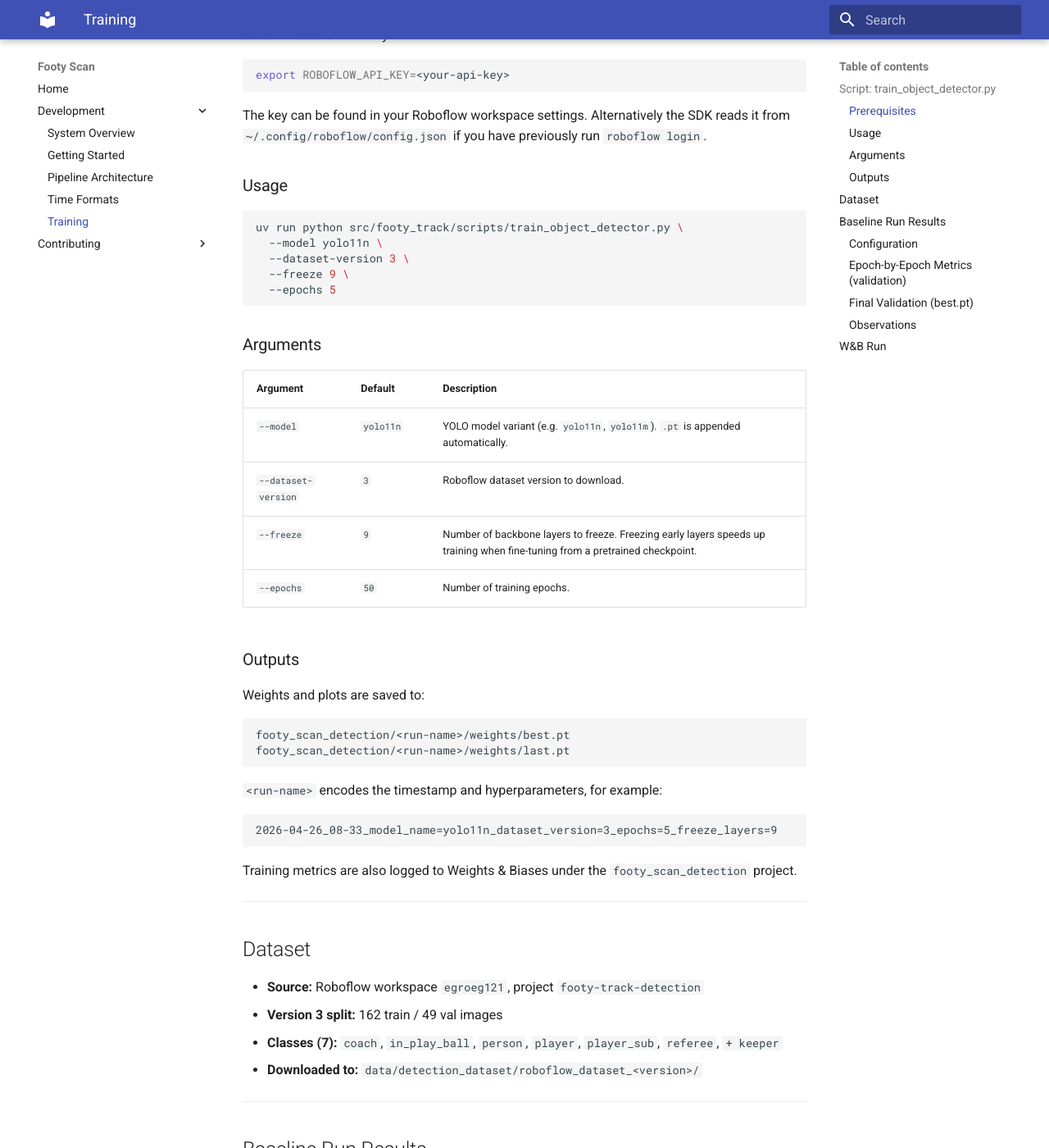
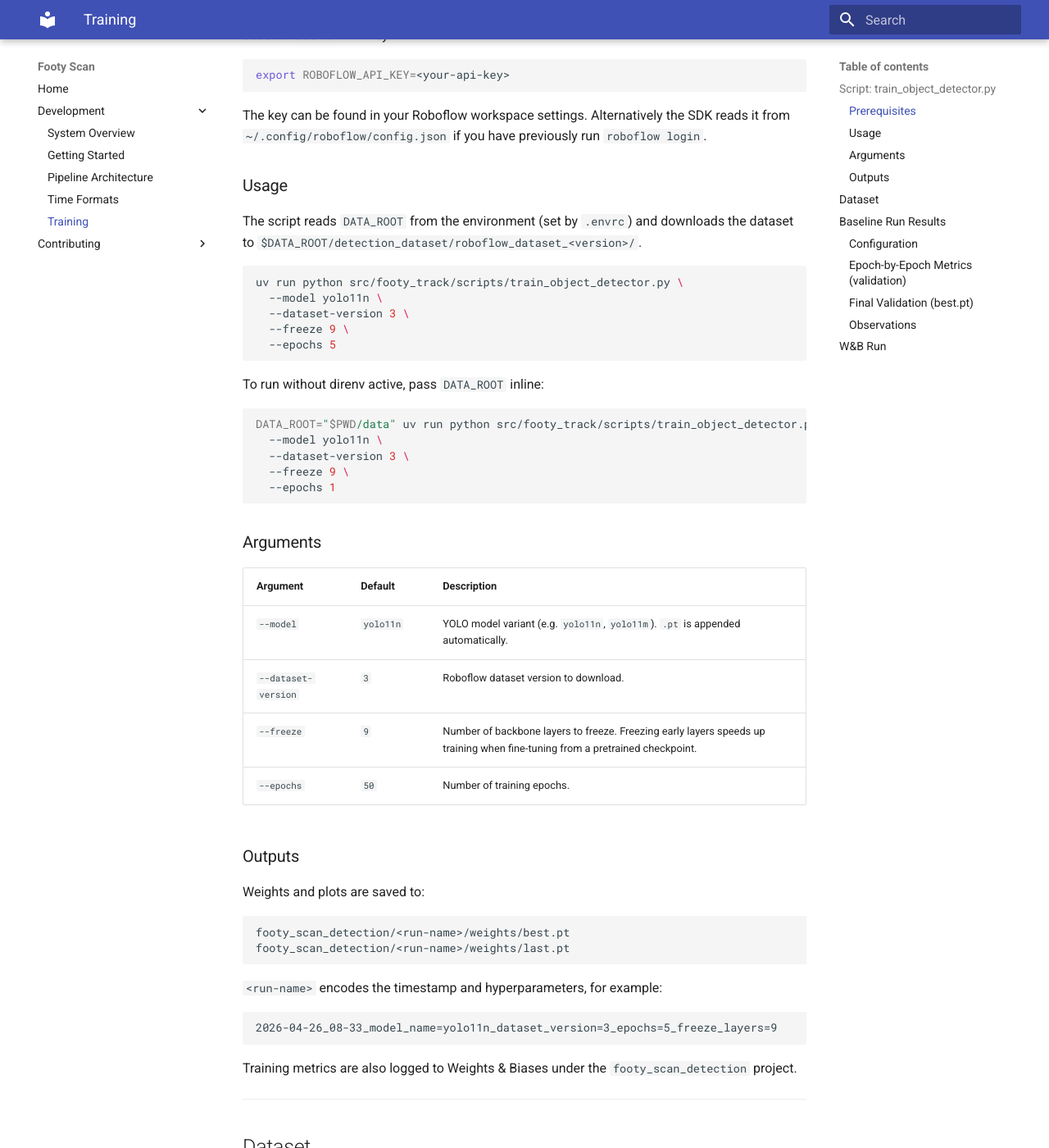
Before and after one commit to egroeg121/footy-track, an MkDocs documentation site: the page built from docs/training.md, in a window 1280 px wide and 1400 px high, scrolled down 739 px. Shown: the whole window at 82% size. Built offline with MkDocs 1.6.1 and Material for MkDocs 9.7.7, drawn with Linux system fonts in a browser that asks for light colours; some of the changed text lies outside the part shown.

Commit message:
docs: document DATA_ROOT workflow and inline example in training.md (footy_track-9id)

````diff
--- a/docs/training.md
+++ b/docs/training.md
@@ -31,12 +31,24 @@
 
 ### Usage
 
+The script reads `DATA_ROOT` from the environment (set by `.envrc`) and downloads the dataset to `$DATA_ROOT/detection_dataset/roboflow_dataset_<version>/`.
+
 ```bash
 uv run python src/footy_track/scripts/train_object_detector.py \
   --model yolo11n \
   --dataset-version 3 \
   --freeze 9 \
   --epochs 5
+```
+
+To run without direnv active, pass `DATA_ROOT` inline:
+
+```bash
+DATA_ROOT="$PWD/data" uv run python src/footy_track/scripts/train_object_detector.py \
+  --model yolo11n \
+  --dataset-version 3 \
+  --freeze 9 \
+  --epochs 1
 ```
 
 ### Arguments
@@ -70,7 +82,7 @@
 - **Source:** Roboflow workspace `egroeg121`, project `footy-track-detection`
 - **Version 3 split:** 162 train / 49 val images
 - **Classes (7):** `coach`, `in_play_ball`, `person`, `player`, `player_sub`, `referee`, `+ keeper`
-- **Downloaded to:** `data/detection_dataset/roboflow_dataset_<version>/`
+- **Downloaded to:** `$DATA_ROOT/detection_dataset/roboflow_dataset_<version>/` (defaults to `data/detection_dataset/...` if `DATA_ROOT` is unset)
 
 ---
 
````
